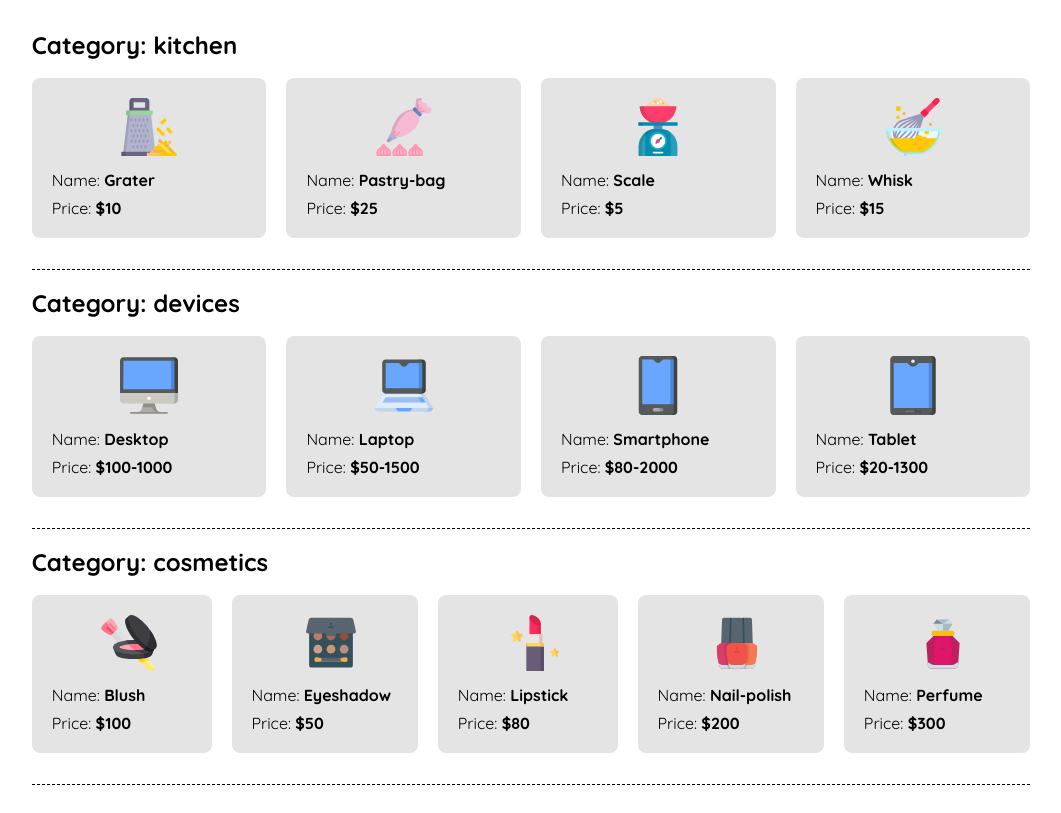
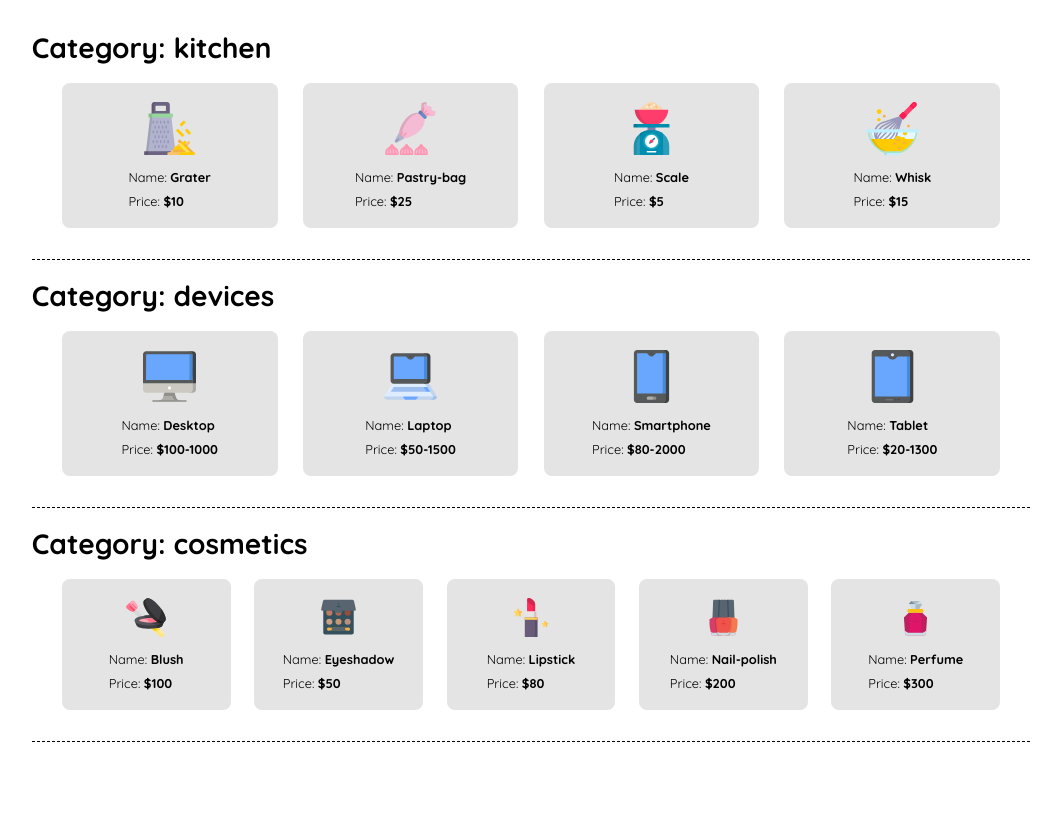
Before and after one commit to SofiaCherni/homework_22, a plain HTML site: page index.html in a window 1280 px wide. Shown: the whole page, without its empty margins (109-1170 px from the left). Drawn offline with Linux system fonts and the light colour scheme.

Commit message:
corected css homework_22

```diff
--- a/css/style.css
+++ b/css/style.css
@@ -39,37 +39,51 @@ body {
 }
 
 .category__heading {
+    font-size: clamp(14px, 5vw, 28px);
     padding: 20px 0 18px;
 }
 
 .category__box {
+    flex-wrap: wrap;
     flex-direction: row;
     justify-content: space-between;
     align-items: center;
     gap: 20px;
+    padding: 0 3%;
 }
 
 .category__item {
-    min-width: 18%;
-    padding: 20px;
+    align-items: center;
+    justify-content: center;
+    width: 23%;
+    min-width: 100px;
+    padding: 2%;
     background-color: #E4E4E4;
     border-radius: 8px;
     gap: 10px;
 }
 
+.cosmetics {
+    width: 18%;
+}
+
+.category__title {
+    font-size: clamp(10px, 1vw, 16px);
+    white-space: nowrap;
+}
+
 .category__name {
     padding-bottom: 8px;
+
 }
 
 .category__image {
     width: 30%;
-    margin: 0 auto;
 }
 
 img {
-    width: 100%;
-    min-height: 56px;
-    min-width: 56px;
+    max-width: 100%;
+    min-width: 30px;
 }
 
 span {
--- a/js/main.js
+++ b/js/main.js
@@ -69,6 +69,7 @@ let getProto = (arr, proto) => {
         for (let key in product) {
             newProduct[key] = product[key];
         }
+        console.log(newProduct);
         return newProduct;
     });
 }
@@ -89,7 +90,7 @@ arr.forEach(categoryArray => {
 
     categoryArray.forEach(obj => {
         categoryArr += `
-        <div class="category__item">
+        <div class="category__item ${categoryArray[0].category}">
             <div class="category__image">
                 <img src="images/${obj.type}.svg" alt="${obj.type}">
             </div>
```
